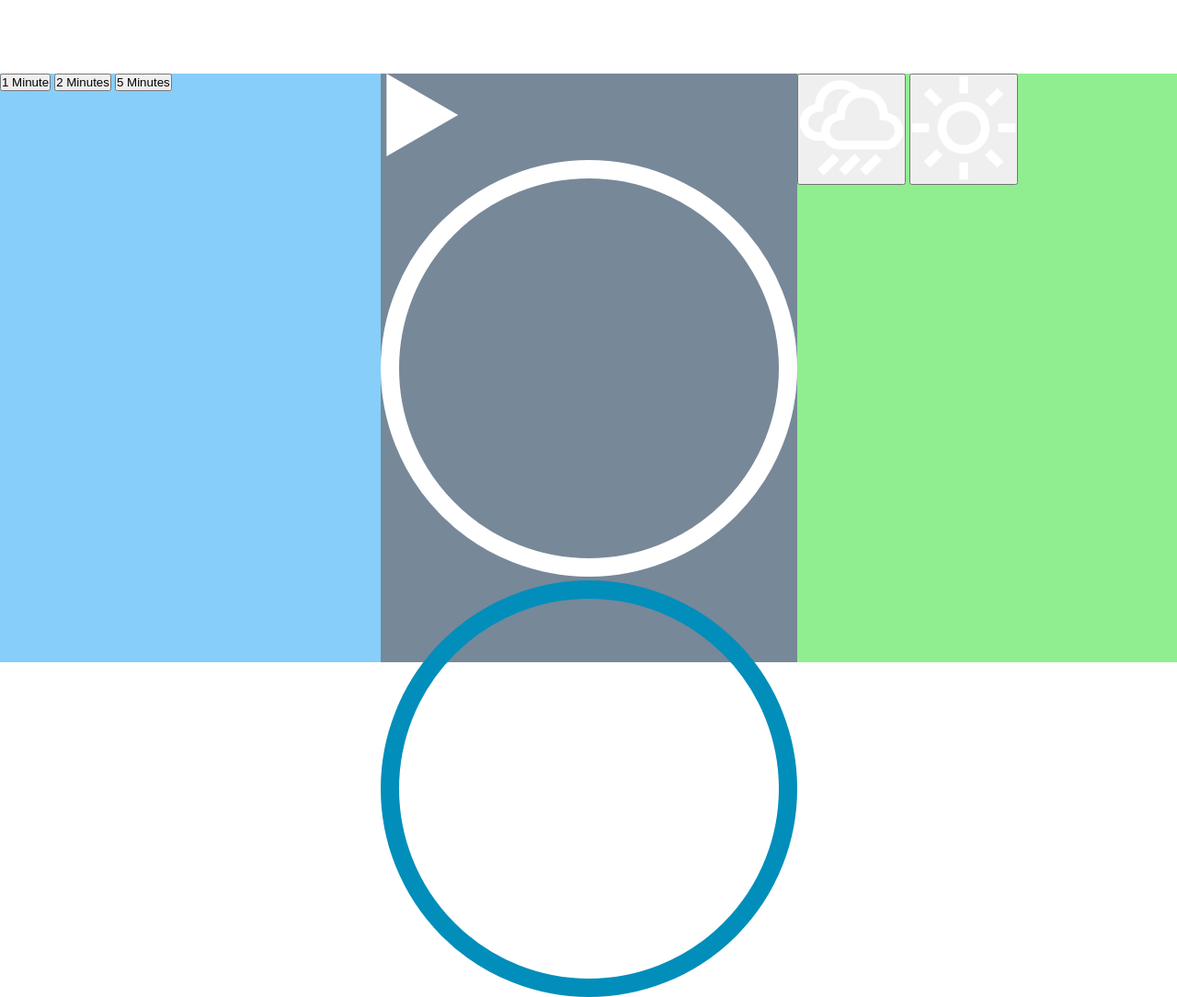
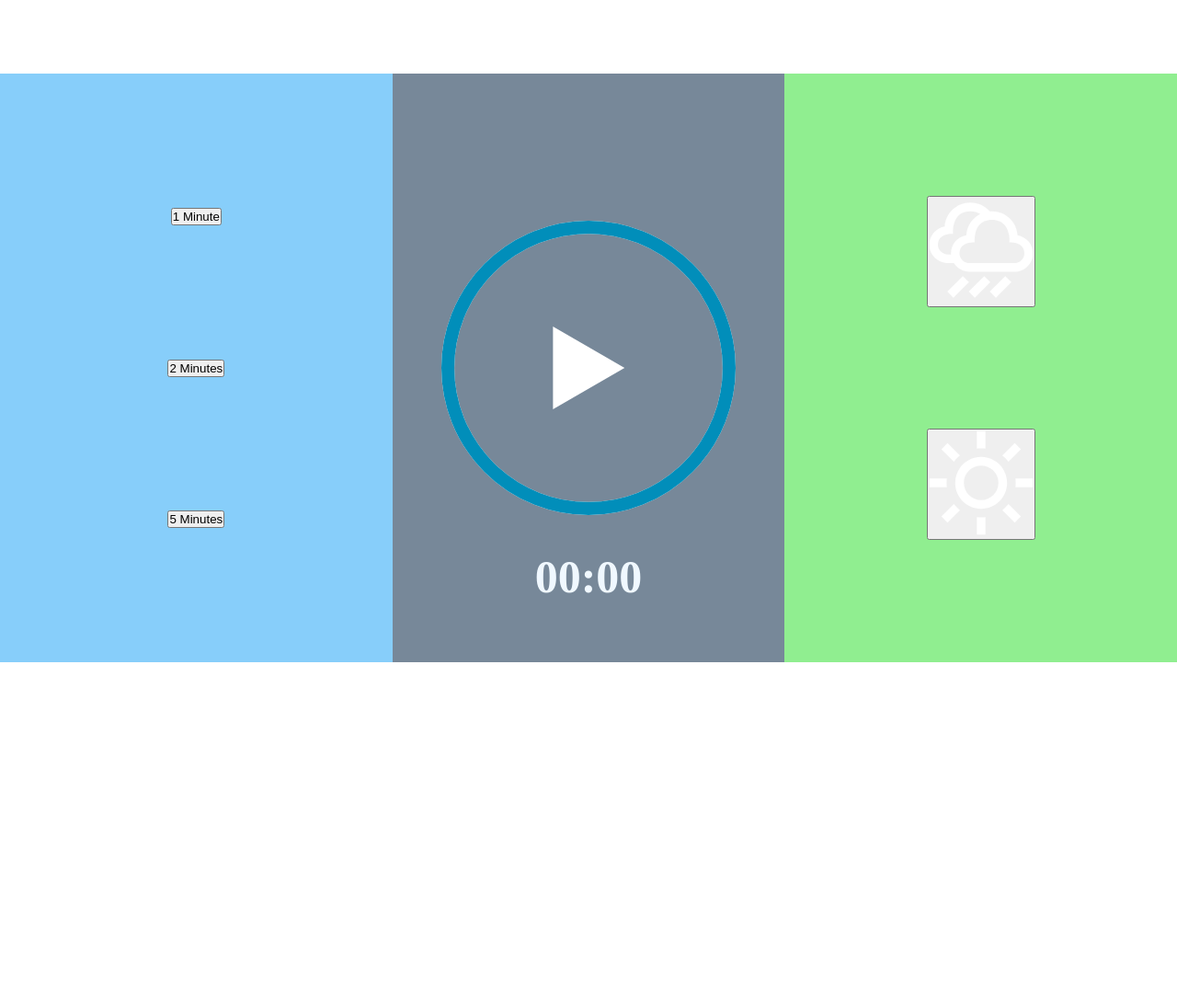
Before and after one commit to 3r7k/MeditationApp, a plain HTML site: page index.html in a window 1280 px wide. Shown: the top 1084 px of the page at 92% size. After the commit the page ends 800 px from the top, so only its background shows below. Drawn offline with Linux system fonts and the light colour scheme.

Commit message:
styled time display

```diff
--- a/style.css
+++ b/style.css
@@ -15,7 +15,24 @@
 .player-container{
     height: 80%;
     flex: 1;
+    display: flex;
+    flex-direction: column;
+    justify-content: space-evenly;
+    align-items: center;
 }
+.player-container{
+    position: relative;
+}
+.player-container svg{
+    position: absolute;
+    height: 50%;
+    top: 50%;
+    left: 50%;
+    transform: translate(-50%, -50%);
+    pointer-events: none;
+
+}
+
 .time-select{
     background-color: lightskyblue;
 }
@@ -26,6 +43,12 @@
     background-color: lightslategray;
 }
 
+.time-display{
+    position: absolute;
+    bottom: 10%;
+    color: aliceblue;
+    font-size: 50px;
+}
 video{
     display: none;
 }
```
